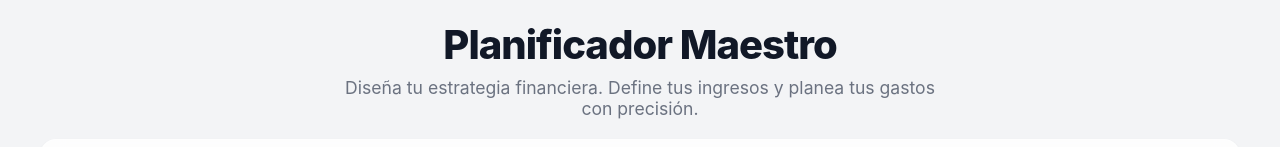
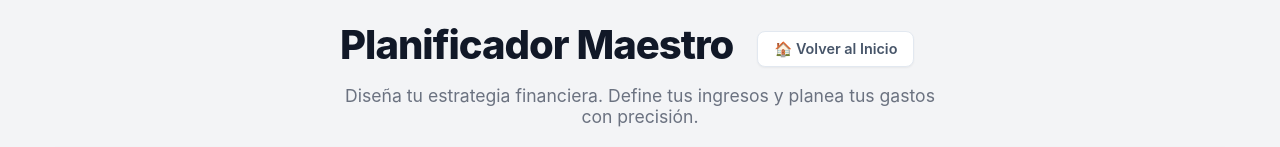
Before and after one commit to Kevito11/gestordefinanzas-kvaldez, a React (Vite) app: page /plan-maestro in a window 1280 px wide. Shown: the top 147 px of the page. Built offline with nearby package versions, Linux system fonts and the light colour scheme; no server answers.

Commit message:
Fix: Moved dotenv to top for stable auth and added Back Home button to Planner

```diff
--- a/src/pages/PlanificadorMaestro.module.css
+++ b/src/pages/PlanificadorMaestro.module.css
@@ -15,6 +15,44 @@
   text-align: center;
   position: relative;
   z-index: 150;
+}
+
+.headerTitle {
+  flex: 1;
+}
+
+.titleWithAction {
+  display: flex;
+  align-items: center;
+  gap: 1.5rem;
+  margin-bottom: 0.5rem;
+}
+
+.titleWithAction h1 {
+  margin-bottom: 0;
+}
+
+.backHomeBtn {
+  display: inline-flex;
+  align-items: center;
+  gap: 0.5rem;
+  padding: 0.5rem 1rem;
+  background: white;
+  border: 1px solid #e2e8f0;
+  border-radius: 8px;
+  color: #475569;
+  text-decoration: none;
+  font-size: 0.9rem;
+  font-weight: 600;
+  transition: all 0.2s ease;
+  box-shadow: 0 1px 2px rgba(0,0,0,0.05);
+}
+
+.backHomeBtn:hover {
+  background: #f8fafc;
+  border-color: #cbd5e1;
+  color: #1e293b;
+  transform: translateY(-1px);
 }
 
 .headerTitle h1 {
--- a/src/pages/PlanificadorMaestro.tsx
+++ b/src/pages/PlanificadorMaestro.tsx
@@ -294,7 +294,12 @@ const PlanificadorMaestro: React.FC = () => {
         <div className={styles.container}>
             <header className={styles.header}>
                 <div className={styles.headerTitle}>
-                    <h1>Planificador Maestro</h1>
+                    <div className={styles.titleWithAction}>
+                        <h1>Planificador Maestro</h1>
+                        <Link to="/" className={styles.backHomeBtn}>
+                             🏠 Volver al Inicio
+                        </Link>
+                    </div>
                     <p>Diseña tu estrategia financiera. Define tus ingresos y planea tus gastos con precisión.</p>
                 </div>
 
```
Also changed, not shown: apps/api/src/index.ts (+3 -4 lines).
